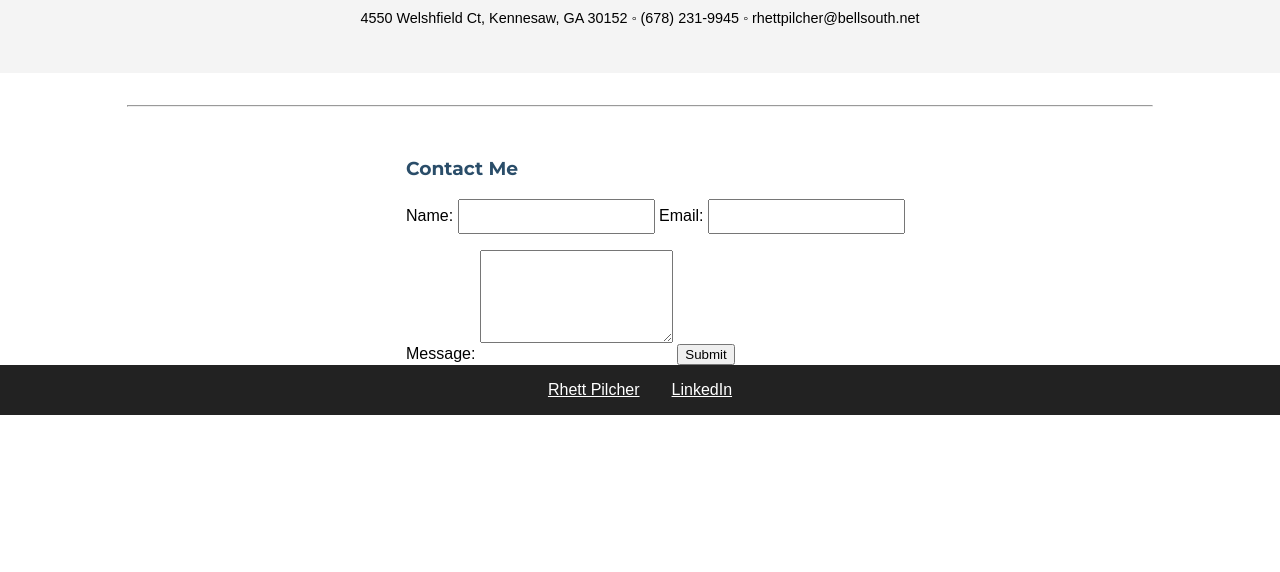
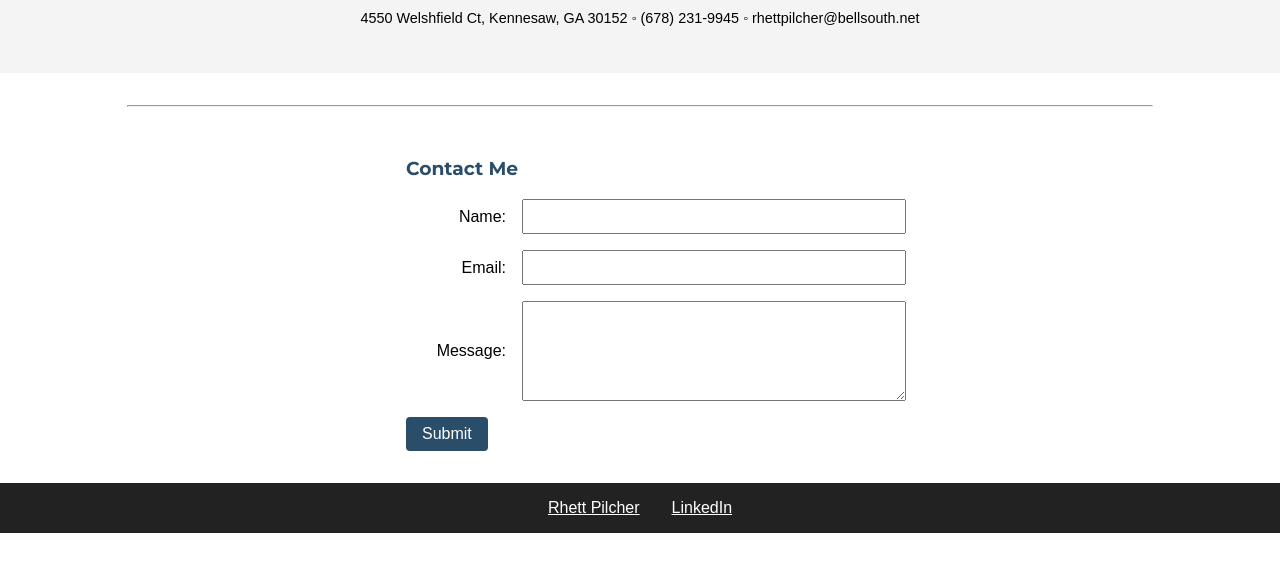
Before and after one commit to rhettpilcher/csci-cv, a website: page contact.html in a window 1280 px wide. Shown: the part 226-798 px from the top of the page. Drawn offline with Linux system fonts and the light colour scheme.

Commit message:
contact update

```diff
--- a/contact.html
+++ b/contact.html
@@ -24,14 +24,20 @@
   <section class="one-col">
     <h3>Contact Me</h3>
     <form method="POST" action="https://formsubmit.co/rhettpilcher@bellsouth.net">
+      <div class="form-group">
         <label for="name">Name:</label>
         <input type="text" id="name" name="name" required>
+      </div>
 
+      <div class="form-group">
         <label for="email">Email:</label>
         <input type="email" id="email" name="email" required>
+      </div>
 
+      <div class="form-group">
         <label for="message">Message:</label>
         <textarea id="message" name="message" rows="5"></textarea>
+      </div>
 
       <button type="submit">Submit</button>
     </form>
--- a/css/style.css
+++ b/css/style.css
@@ -133,8 +133,47 @@ section a:hover {
   flex-direction: column;
 }
 
-input,
-textarea {
+form {
+  display: flex;
+  flex-direction: column;
+}
+
+.form-group {
+  display: flex;
+  align-items: center;
   margin-bottom: 1rem;
+}
+
+.form-group label {
+  width: 100px;
+  margin-right: 1rem;
+  text-align: right;
+}
+
+.form-group input,
+.form-group textarea {
+  flex: 1;
   padding: 0.5rem;
+  box-sizing: border-box;
 }
+
+.form-group textarea {
+  resize: vertical;
+  min-height: 100px;
+}
+
+button[type="submit"] {
+  align-self: flex-start;
+  padding: 0.5rem 1rem;
+  background-color: #2a4d69;
+  color: #fff;
+  border: none;
+  border-radius: 4px;
+  cursor: pointer;
+  font-size: 1rem;
+  margin-bottom: 2rem;
+}
+
+button[type="submit"]:hover {
+  background-color: #4b86b4;
+}
```
Lines whose indentation alone changed are shown as unchanged.
